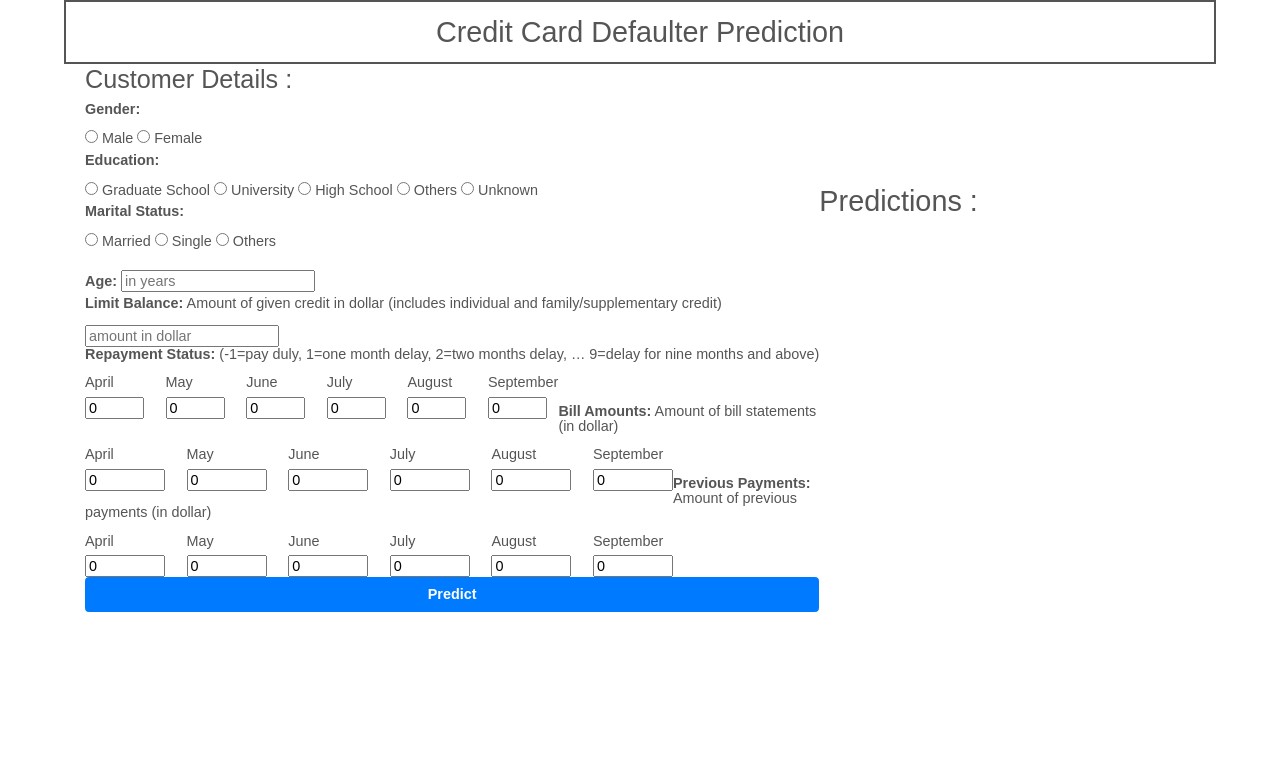
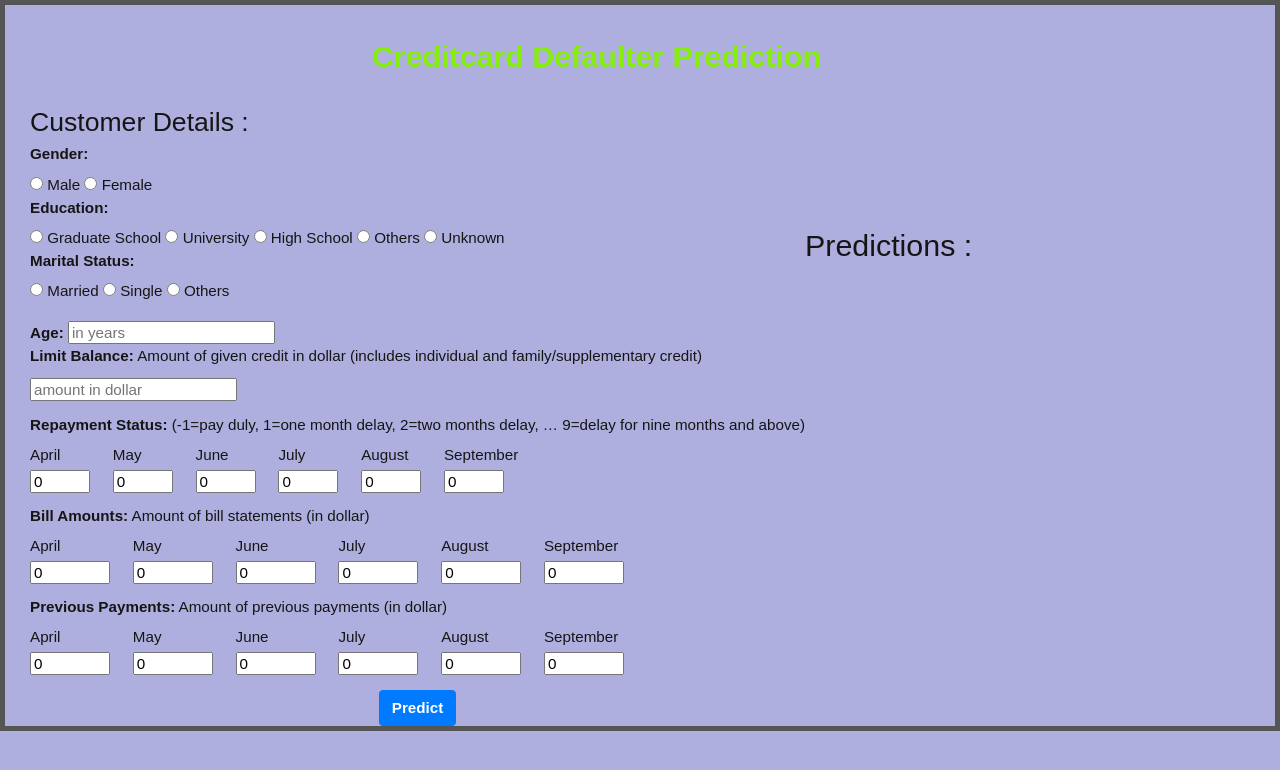
Before and after one commit to geddadasuresh84326/credit-card-defaulter, a Flask app: page / in a window 1280 px wide. Shown: the top 770 px of the page. Run offline with Flask 2, Linux system fonts and the light colour scheme; some libraries are stand-ins or nearby versions.

Commit message:
third run

```diff
--- a/templates/index.html
+++ b/templates/index.html
@@ -17,14 +17,25 @@
   background-color: #f1ecec;
 } */
 html{
-	font-size: 90%;
+	font-size: 95%;
 }
 body {
   font-family: "Rubik", sans-serif;
   line-height: 1;
   font-weight: 400;
-  color: #555;
+  color: #161515;
   position: relative;
+  background-color: rgb(175, 175, 223);
+  border: 5px solid #555;
+}
+.header{
+	margin: 20px;
+	color: rgb(133, 238, 13);
+	font-weight: 800;
+	width: 90%;
+	padding: 1%;
+	/* border: 5px solid;  */
+	text-align: center;
 }
 /* .result {
     margin: auto;
@@ -33,9 +44,10 @@ body {
 } */
 .container{
 	display: flex;
+	max-width: 1250px;
 }
 .response_box{
-	flex: 1 1 350px;
+	flex: 1 1 300px;
 	margin-top: 120px;
 	border-color:2px solid #555;
 }
@@ -47,9 +59,10 @@ body {
 
 </style>
 <body>
-	<h2 style="margin: auto; width: 90%; padding: 1%; border: 2px solid; text-align: center;">Credit Card Defaulter Prediction</h2>
+	<h2 class="header">Creditcard Defaulter Prediction</h2>
 
      <!-- Main Input For Receiving Query to our ML -->
+
 	<div class="container">
 	<div>
     <form action="/predict"method="post">
@@ -88,6 +101,7 @@ body {
 			<p><b>Limit Balance:</b>
 			Amount of given credit in dollar (includes individual and family/supplementary credit)</p>
 			<input type="text" name="limit_bal" placeholder="amount in dollar" required="required" />
+			<br><br>
 			<div class="repay_status_parent">
 				<p><b>Repayment Status:</b>
 				(-1=pay duly, 1=one month delay, 2=two months delay, … 9=delay for nine months and above)</p>
@@ -118,6 +132,8 @@ body {
 			</div>
 			<br>
 			<br>
+			<br>
+			<br>
 			<div class="bill_amount_parent">
 				<p><b>Bill Amounts:</b> Amount of bill statements (in dollar)</p>
 				<div style="float:left; margin-right: 1.5em;">
@@ -145,6 +161,8 @@ body {
 					<input name="bill_amt1" class="custom-text-box" id="bill_amt1" value="0" type="text" required>
 				</div>
 			</div>
+			<br>
+			<br>
 			<br>
 			<br>
 			<div class="previous_payments_parent">
@@ -177,8 +195,9 @@ body {
 			<br>
 			<br>
 			<br>
+			<br>
 		<div style="text-align:center;">
-			<button type="submit" class="btn btn-primary btn-block btn-large"><b>Predict</b></button>
+			<button type="submit" class="btn btn-primary"><b>Predict</b></button>
 		</div>
     </form>
 	</div>
```
